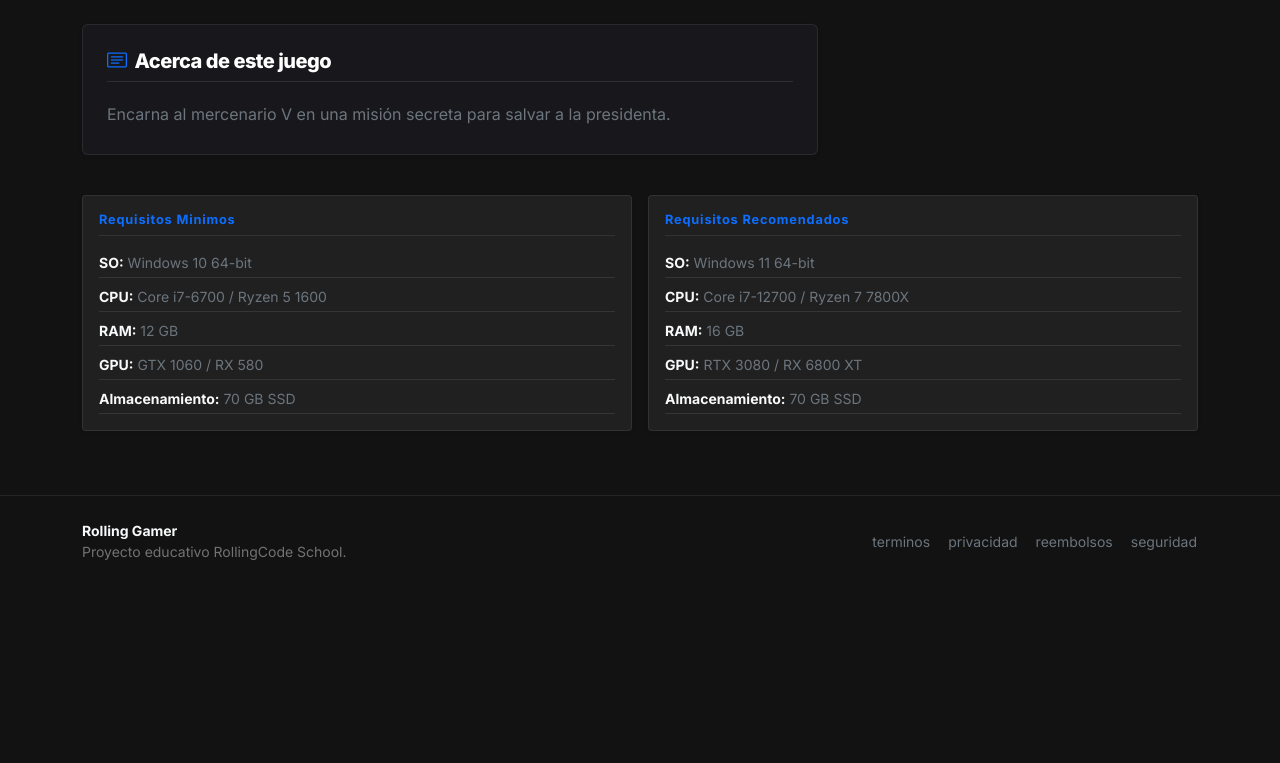
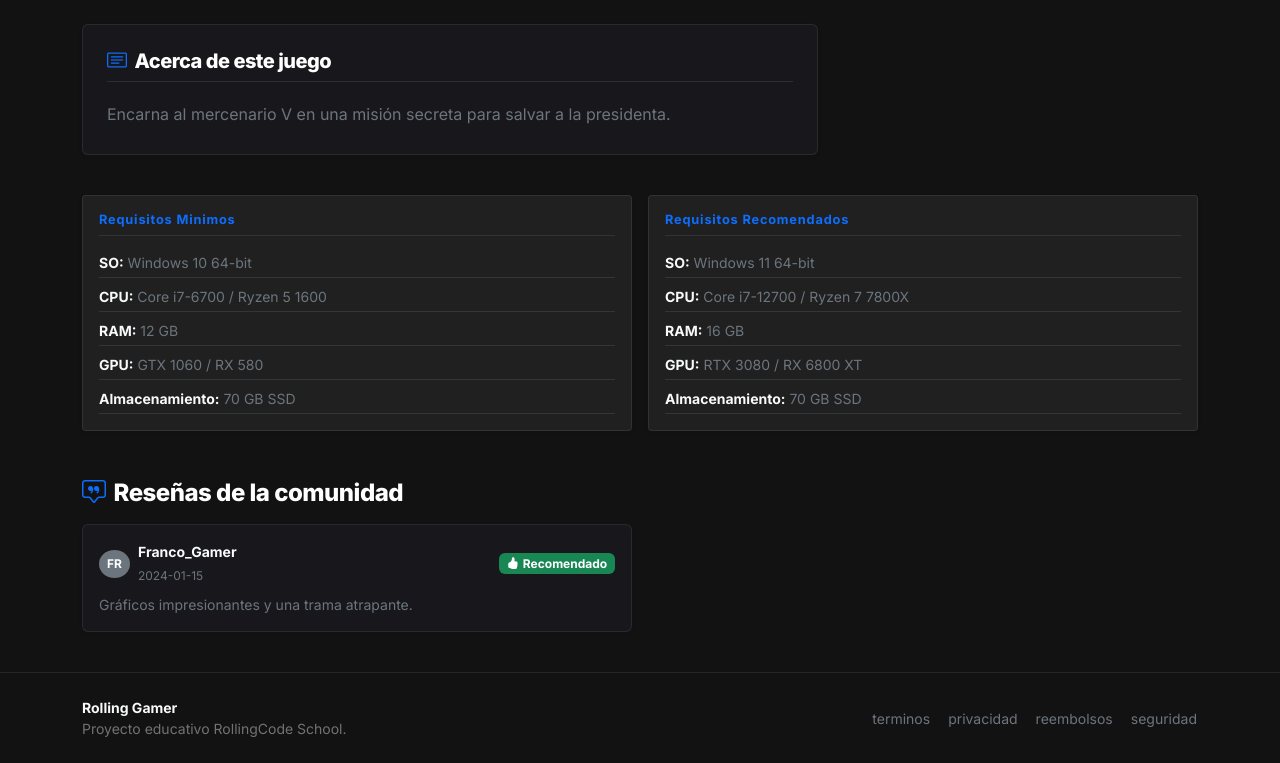
Before and after one commit to Franc-Devel/byte-brothers-rolling-gamer, a React (Vite) app: page /detalle/1 in a window 1280 px wide. Shown: the part 726-1489 px from the top of the page. Before the commit the page ends 1312 px from the top, so only its background shows below. Built offline with nearby package versions, Linux system fonts and the light colour scheme.

Commit message:
feat(c13): estructurar seccion de resenas comunitarias con renderizado de votos

```diff
--- a/src/components/pages/DetalleDeProducto.jsx
+++ b/src/components/pages/DetalleDeProducto.jsx
@@ -80,6 +80,10 @@ const DetalleDeProducto = ({ buscarProducto, agregarResena }) => {
     }
     toggleWishlist?.(juego.id);
   };
+
+  // Manejo de Reseñas
+  const resenas = Array.isArray(juego.resenas) ? juego.resenas : [];
+  const esPositiva = (r) => r.esPositiva ?? r.voto === "positivo";
 
   return (
     <div className="detalle-producto-container py-3">
@@ -238,6 +242,52 @@ const DetalleDeProducto = ({ buscarProducto, agregarResena }) => {
           </Col>
         ))}
       </Row>
+
+      {/* Sección Reseñas Comunitarias */}
+      <section className="mt-5">
+        <h2 className="epic-heading h4 mb-3 d-flex align-items-center gap-2">
+          <i className="bi bi-chat-square-quote text-primary" />
+          <span>Reseñas de la comunidad</span>
+        </h2>
+
+        {resenas.length === 0 ? (
+          <Card className="epic-box p-4 text-center text-secondary border-dashed">
+            <i className="bi bi-chat-dots display-6 d-block mb-2 text-muted" />
+            <p className="mb-0">Aún no hay opiniones sobre este videojuego. ¡Sé el primero en compartir tu experiencia!</p>
+          </Card>
+        ) : (
+          <Row className="g-3">
+            {resenas.map((r, i) => {
+              const pos = esPositiva(r);
+              const autor = r.autor || r.usuario || "Gamer";
+              return (
+                <Col key={r.id || `resena-${i}`} md={6}>
+                  <Card className="epic-box p-3 h-100 text-light shadow-sm">
+                    <div className="d-flex justify-content-between align-items-center mb-2">
+                      <div className="d-flex align-items-center gap-2">
+                        <span className="badge bg-secondary rounded-circle p-2 text-uppercase">
+                          {autor.slice(0, 2)}
+                        </span>
+                        <div>
+                          <strong className="d-block small">{autor}</strong>
+                          <span className="text-secondary" style={{ fontSize: "0.75rem" }}>
+                            {r.fecha || "Reciente"}
+                          </span>
+                        </div>
+                      </div>
+                      <Badge bg={pos ? "success" : "danger"} className="d-inline-flex align-items-center gap-1">
+                        <i className={`bi ${pos ? "bi-hand-thumbs-up-fill" : "bi-hand-thumbs-down-fill"}`} />
+                        <span>{pos ? "Recomendado" : "No recomendado"}</span>
+                      </Badge>
+                    </div>
+                    <p className="text-secondary small mb-0 lh-base">{r.comentario}</p>
+                  </Card>
+                </Col>
+              );
+            })}
+          </Row>
+        )}
+      </section>
       {/* Modal de Autenticación Requerida para Deseos */}
       <Modal
         show={showAuthModal}
```
